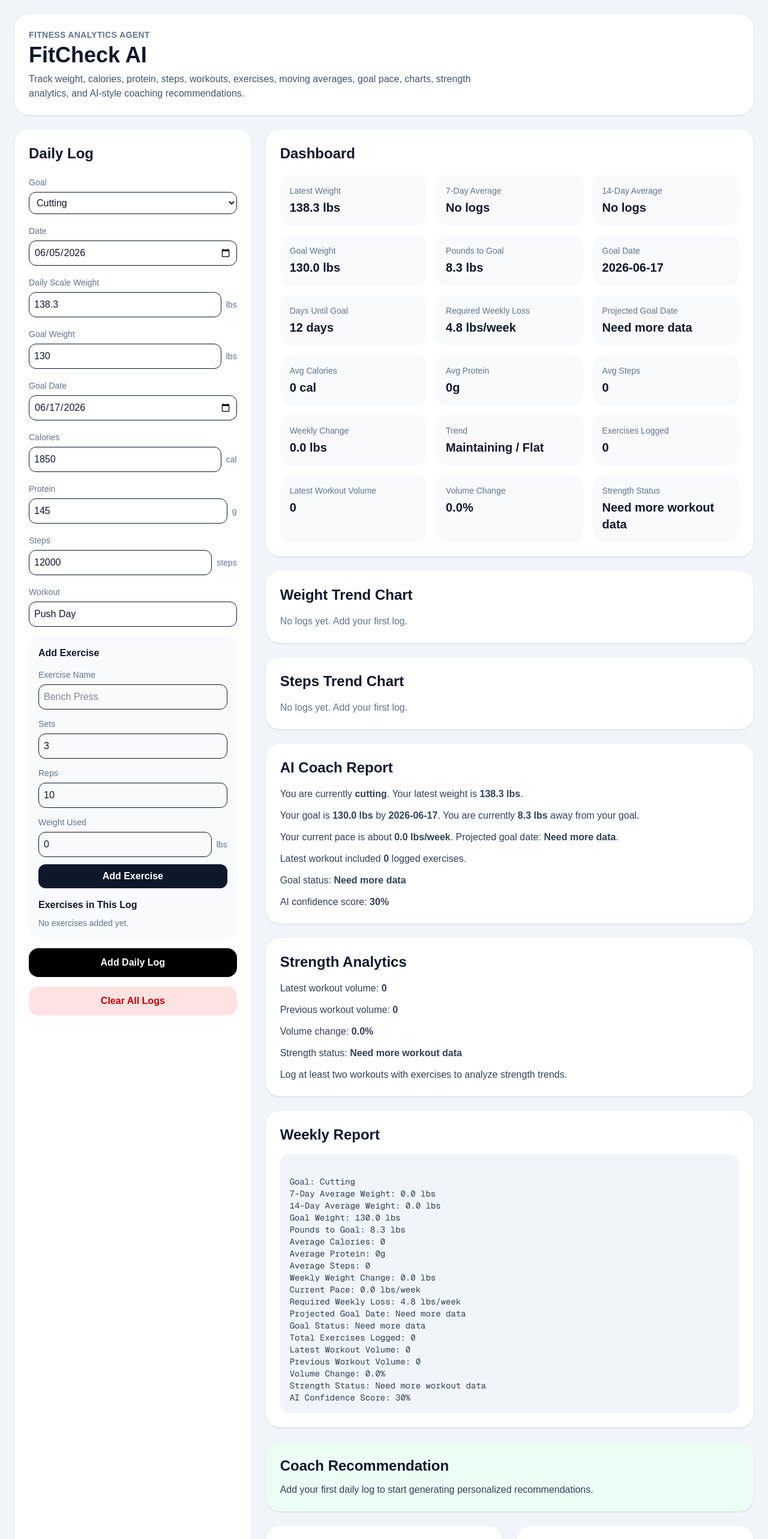
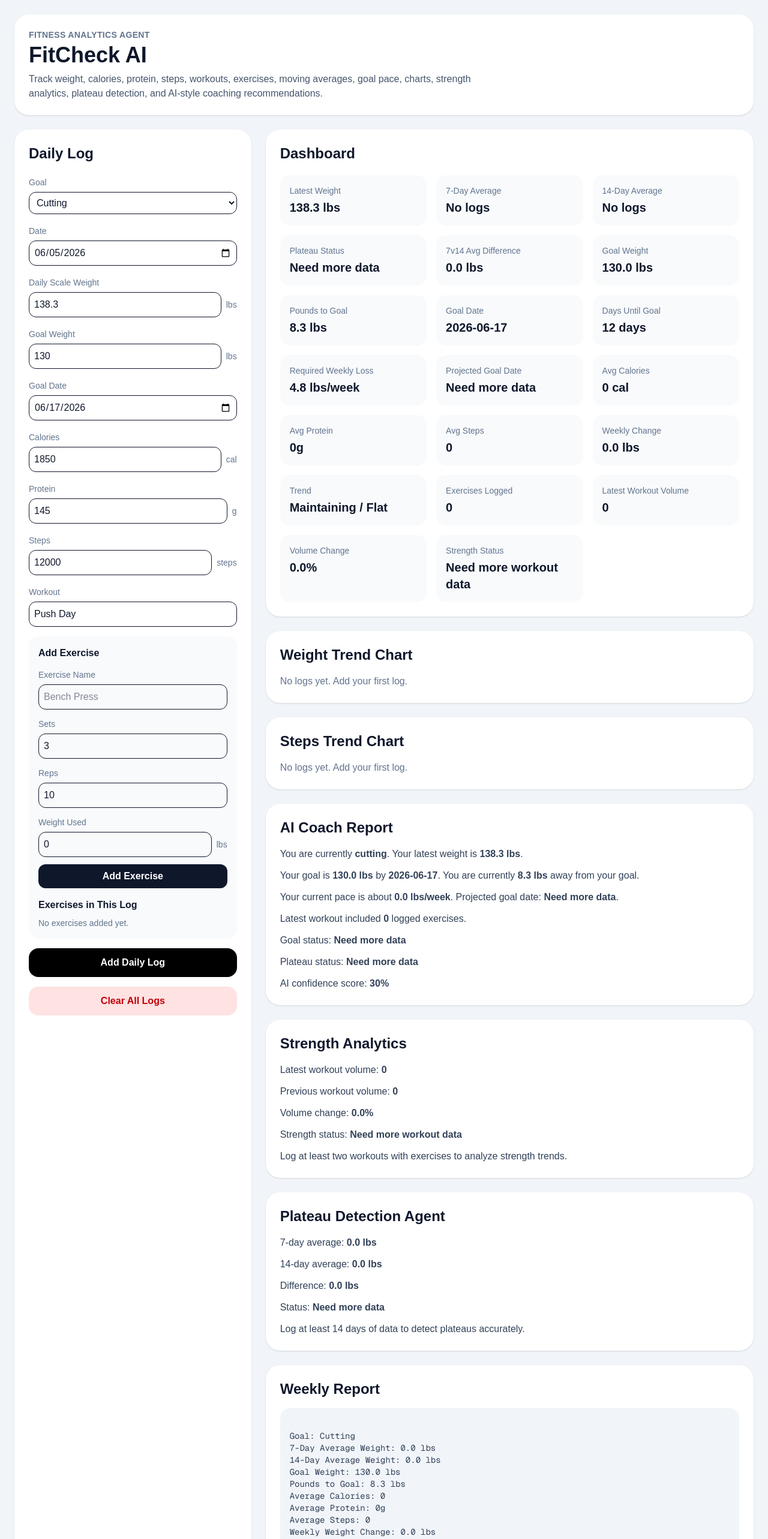
Before and after one commit to ayushs36/fitcheck-ai, a Next.js app: page / in a window 1280 px wide. Shown: the top 2566 px of the page at 60% size. Built offline with nearby package versions, Linux system fonts and the light colour scheme.

Commit message:
Add plateau detection agent

```diff
--- a/app/page.tsx
+++ b/app/page.tsx
@@ -34,6 +34,7 @@ type LogEntry = {
 
 const STORAGE_KEY = "fitcheck-logs-v1";
 const SETTINGS_KEY = "fitcheck-settings-v1";
+
 export default function Home() {
   const [goal, setGoal] = useState<Goal>("Cutting");
   const [goalWeight, setGoalWeight] = useState(130);
@@ -119,6 +120,34 @@ export default function Home() {
   const avgProtein = average(last7Logs.map((log) => log.protein));
   const avgSteps = average(last7Logs.map((log) => log.steps));
 
+  const plateauDifference = Math.abs(sevenDayAverage - fourteenDayAverage);
+
+  let plateauStatus = "Need more data";
+
+  if (logs.length >= 14) {
+    if (plateauDifference <= 0.3) {
+      plateauStatus = "Potential plateau detected";
+    } else if (sevenDayAverage < fourteenDayAverage) {
+      plateauStatus = "Progress trending down";
+    } else {
+      plateauStatus = "Weight trending up";
+    }
+  }
+
+  let plateauRecommendation =
+    "Log at least 14 days of data to detect plateaus accurately.";
+
+  if (plateauStatus === "Potential plateau detected") {
+    plateauRecommendation =
+      "Your 7-day and 14-day averages are very close, which may indicate a plateau. Check calorie consistency, maintain protein, keep steps consistent, and reassess after several more days before making aggressive changes.";
+  } else if (plateauStatus === "Progress trending down") {
+    plateauRecommendation =
+      "Your 7-day average is below your 14-day average, which means progress is still moving in the right direction.";
+  } else if (plateauStatus === "Weight trending up") {
+    plateauRecommendation =
+      "Your 7-day average is above your 14-day average. Review recent calories, steps, sodium, carbs, and workout stress before assuming fat gain.";
+  }
+
   const first7Weight = last7Logs[0]?.weight ?? latestWeight;
   const weeklyWeightChange =
     last7Logs.length >= 2 ? latestWeight - first7Weight : 0;
@@ -137,6 +166,7 @@ export default function Home() {
   );
 
   const weeksUntilGoal = daysUntilGoal / 7;
+
   const requiredWeeklyLoss =
     weeksUntilGoal > 0 ? poundsToGoal / weeksUntilGoal : 0;
 
@@ -269,6 +299,9 @@ Current Pace: ${currentPace.toFixed(1)} lbs/week
 Required Weekly Loss: ${requiredWeeklyLoss.toFixed(1)} lbs/week
 Projected Goal Date: ${projectedGoalDateText}
 Goal Status: ${goalStatus}
+Plateau Status: ${plateauStatus}
+7v14 Average Difference: ${plateauDifference.toFixed(1)} lbs
+Plateau Recommendation: ${plateauRecommendation}
 Total Exercises Logged: ${totalExercises}
 Latest Workout Volume: ${latestWorkoutVolume.toFixed(0)}
 Previous Workout Volume: ${previousWorkoutVolume.toFixed(0)}
@@ -288,6 +321,7 @@ AI Confidence Score: ${confidenceScore}%
     poundsToGoal,
     totalExercises,
     strengthStatus,
+    plateauStatus,
   });
 
   function resetEntry() {
@@ -341,7 +375,9 @@ AI Confidence Score: ${confidenceScore}%
     );
 
     if (duplicateDate) {
-      alert("A log already exists for this date. Edit that log or choose another date.");
+      alert(
+        "A log already exists for this date. Edit that log or choose another date."
+      );
       return;
     }
 
@@ -388,8 +424,8 @@ AI Confidence Score: ${confidenceScore}%
 
           <p className="mt-2 max-w-3xl text-slate-600">
             Track weight, calories, protein, steps, workouts, exercises, moving
-            averages, goal pace, charts, strength analytics, and AI-style
-            coaching recommendations.
+            averages, goal pace, charts, strength analytics, plateau detection,
+            and AI-style coaching recommendations.
           </p>
         </header>
 
@@ -571,23 +607,67 @@ AI Confidence Score: ${confidenceScore}%
               <h2 className="text-2xl font-semibold">Dashboard</h2>
 
               <div className="mt-5 grid gap-4 md:grid-cols-3">
-                <Stat label="Latest Weight" value={`${latestWeight.toFixed(1)} lbs`} />
-                <Stat label="7-Day Average" value={logs.length ? `${sevenDayAverage.toFixed(1)} lbs` : "No logs"} />
-                <Stat label="14-Day Average" value={logs.length ? `${fourteenDayAverage.toFixed(1)} lbs` : "No logs"} />
-                <Stat label="Goal Weight" value={`${goalWeight.toFixed(1)} lbs`} />
-                <Stat label="Pounds to Goal" value={`${poundsToGoal.toFixed(1)} lbs`} />
+                <Stat
+                  label="Latest Weight"
+                  value={`${latestWeight.toFixed(1)} lbs`}
+                />
+                <Stat
+                  label="7-Day Average"
+                  value={
+                    logs.length ? `${sevenDayAverage.toFixed(1)} lbs` : "No logs"
+                  }
+                />
+                <Stat
+                  label="14-Day Average"
+                  value={
+                    logs.length
+                      ? `${fourteenDayAverage.toFixed(1)} lbs`
+                      : "No logs"
+                  }
+                />
+                <Stat label="Plateau Status" value={plateauStatus} />
+                <Stat
+                  label="7v14 Avg Difference"
+                  value={`${plateauDifference.toFixed(1)} lbs`}
+                />
+                <Stat
+                  label="Goal Weight"
+                  value={`${goalWeight.toFixed(1)} lbs`}
+                />
+                <Stat
+                  label="Pounds to Goal"
+                  value={`${poundsToGoal.toFixed(1)} lbs`}
+                />
                 <Stat label="Goal Date" value={goalDate} />
                 <Stat label="Days Until Goal" value={`${daysUntilGoal} days`} />
-                <Stat label="Required Weekly Loss" value={`${requiredWeeklyLoss.toFixed(1)} lbs/week`} />
+                <Stat
+                  label="Required Weekly Loss"
+                  value={`${requiredWeeklyLoss.toFixed(1)} lbs/week`}
+                />
                 <Stat label="Projected Goal Date" value={projectedGoalDateText} />
-                <Stat label="Avg Calories" value={`${avgCalories.toFixed(0)} cal`} />
-                <Stat label="Avg Protein" value={`${avgProtein.toFixed(0)}g`} />
+                <Stat
+                  label="Avg Calories"
+                  value={`${avgCalories.toFixed(0)} cal`}
+                />
+                <Stat
+                  label="Avg Protein"
+                  value={`${avgProtein.toFixed(0)}g`}
+                />
                 <Stat label="Avg Steps" value={`${avgSteps.toFixed(0)}`} />
-                <Stat label="Weekly Change" value={`${weeklyWeightChange.toFixed(1)} lbs`} />
+                <Stat
+                  label="Weekly Change"
+                  value={`${weeklyWeightChange.toFixed(1)} lbs`}
+                />
                 <Stat label="Trend" value={trend} />
                 <Stat label="Exercises Logged" value={`${totalExercises}`} />
-                <Stat label="Latest Workout Volume" value={`${latestWorkoutVolume.toFixed(0)}`} />
-                <Stat label="Volume Change" value={`${volumeChange.toFixed(1)}%`} />
+                <Stat
+                  label="Latest Workout Volume"
+                  value={`${latestWorkoutVolume.toFixed(0)}`}
+                />
+                <Stat
+                  label="Volume Change"
+                  value={`${volumeChange.toFixed(1)}%`}
+                />
                 <Stat label="Strength Status" value={strengthStatus} />
               </div>
             </section>
@@ -596,7 +676,9 @@ AI Confidence Score: ${confidenceScore}%
               <h2 className="text-2xl font-semibold">Weight Trend Chart</h2>
 
               {chartData.length === 0 ? (
-                <p className="mt-4 text-slate-500">No logs yet. Add your first log.</p>
+                <p className="mt-4 text-slate-500">
+                  No logs yet. Add your first log.
+                </p>
               ) : (
                 <div className="mt-5 h-72">
                   <ResponsiveContainer width="100%" height="100%">
@@ -605,7 +687,12 @@ AI Confidence Score: ${confidenceScore}%
                       <XAxis dataKey="date" />
                       <YAxis domain={["dataMin - 2", "dataMax + 2"]} />
                       <Tooltip />
-                      <Line type="monotone" dataKey="weight" strokeWidth={3} dot />
+                      <Line
+                        type="monotone"
+                        dataKey="weight"
+                        strokeWidth={3}
+                        dot
+                      />
                     </LineChart>
                   </ResponsiveContainer>
                 </div>
@@ -616,7 +703,9 @@ AI Confidence Score: ${confidenceScore}%
               <h2 className="text-2xl font-semibold">Steps Trend Chart</h2>
 
               {chartData.length === 0 ? (
-                <p className="mt-4 text-slate-500">No logs yet. Add your first log.</p>
+                <p className="mt-4 text-slate-500">
+                  No logs yet. Add your first log.
+                </p>
               ) : (
                 <div className="mt-5 h-72">
                   <ResponsiveContainer width="100%" height="100%">
@@ -625,7 +714,12 @@ AI Confidence Score: ${confidenceScore}%
                       <XAxis dataKey="date" />
                       <YAxis />
                       <Tooltip />
-                      <Line type="monotone" dataKey="steps" strokeWidth={3} dot />
+                      <Line
+                        type="monotone"
+                        dataKey="steps"
+                        strokeWidth={3}
+                        dot
+                      />
                     </LineChart>
                   </ResponsiveContainer>
                 </div>
@@ -651,7 +745,8 @@ AI Confidence Score: ${confidenceScore}%
                 <p>
                   Your goal is <strong>{goalWeight.toFixed(1)} lbs</strong> by{" "}
                   <strong>{goalDate}</strong>. You are currently{" "}
-                  <strong>{poundsToGoal.toFixed(1)} lbs</strong> away from your goal.
+                  <strong>{poundsToGoal.toFixed(1)} lbs</strong> away from your
+                  goal.
                 </p>
 
                 <p>
@@ -662,11 +757,16 @@ AI Confidence Score: ${confidenceScore}%
 
                 <p>
                   Latest workout included{" "}
-                  <strong>{latestWorkoutExercises.length}</strong> logged exercises.
+                  <strong>{latestWorkoutExercises.length}</strong> logged
+                  exercises.
                 </p>
 
                 <p>
                   Goal status: <strong>{goalStatus}</strong>
+                </p>
+
+                <p>
+                  Plateau status: <strong>{plateauStatus}</strong>
                 </p>
 
                 <p>
@@ -702,6 +802,33 @@ AI Confidence Score: ${confidenceScore}%
             </section>
 
             <section className="rounded-3xl bg-white p-6 shadow-sm">
+              <h2 className="text-2xl font-semibold">Plateau Detection Agent</h2>
+
+              <div className="mt-4 space-y-3 text-slate-700">
+                <p>
+                  7-day average:{" "}
+                  <strong>{sevenDayAverage.toFixed(1)} lbs</strong>
+                </p>
+
+                <p>
+                  14-day average:{" "}
+                  <strong>{fourteenDayAverage.toFixed(1)} lbs</strong>
+                </p>
+
+                <p>
+                  Difference:{" "}
+                  <strong>{plateauDifference.toFixed(1)} lbs</strong>
+                </p>
+
+                <p>
+                  Status: <strong>{plateauStatus}</strong>
+                </p>
+
+                <p>{plateauRecommendation}</p>
+              </div>
+            </section>
+
+            <section className="rounded-3xl bg-white p-6 shadow-sm">
               <h2 className="text-2xl font-semibold">Weekly Report</h2>
               <pre className="mt-4 whitespace-pre-wrap rounded-2xl bg-slate-100 p-4 text-sm text-slate-700">
                 {weeklyReport}
@@ -718,13 +845,39 @@ AI Confidence Score: ${confidenceScore}%
                 <h2 className="text-xl font-semibold">Agent Checks</h2>
 
                 <ul className="mt-4 space-y-2 text-slate-700">
-                  <li>Data quality: {enoughData ? "✅ Enough logs" : "⚠️ Add more logs"}</li>
-                  <li>Protein target: {proteinTargetMet ? "✅ Met" : "⚠️ Not met"}</li>
-                  <li>Step target: {stepTargetMet ? "✅ Met" : "⚠️ Not met"}</li>
-                  <li>Weight trend: {weeklyWeightChange < 0 ? "✅ Moving down" : "⚠️ Flat/increasing"}</li>
-                  <li>Goal pace: {requiredWeeklyLoss <= 2 ? "✅ Manageable" : "⚠️ Aggressive"}</li>
-                  <li>Workout detail: {totalExercises > 0 ? "✅ Exercises logged" : "⚠️ Add exercises"}</li>
-                  <li>Strength analysis: {workoutVolumes.length >= 2 ? "✅ Available" : "⚠️ Need 2 workouts"}</li>
+                  <li>
+                    Data quality:{" "}
+                    {enoughData ? "✅ Enough logs" : "⚠️ Add more logs"}
+                  </li>
+                  <li>
+                    Protein target:{" "}
+                    {proteinTargetMet ? "✅ Met" : "⚠️ Not met"}
+                  </li>
+                  <li>
+                    Step target: {stepTargetMet ? "✅ Met" : "⚠️ Not met"}
+                  </li>
+                  <li>
+                    Weight trend:{" "}
+                    {weeklyWeightChange < 0
+                      ? "✅ Moving down"
+                      : "⚠️ Flat/increasing"}
+                  </li>
+                  <li>
+                    Goal pace:{" "}
+                    {requiredWeeklyLoss <= 2 ? "✅ Manageable" : "⚠️ Aggressive"}
+                  </li>
+                  <li>
+                    Workout detail:{" "}
+                    {totalExercises > 0
+                      ? "✅ Exercises logged"
+                      : "⚠️ Add exercises"}
+                  </li>
+                  <li>
+                    Strength analysis:{" "}
+                    {workoutVolumes.length >= 2
+                      ? "✅ Available"
+                      : "⚠️ Need 2 workouts"}
+                  </li>
                 </ul>
               </section>
 
@@ -824,6 +977,7 @@ function getRecommendation({
   poundsToGoal,
   totalExercises,
   strengthStatus,
+  plateauStatus,
 }: {
   goal: Goal;
   logsCount: number;
@@ -835,6 +989,7 @@ function getRecommendation({
   poundsToGoal: number;
   totalExercises: number;
   strengthStatus: string;
+  plateauStatus: string;
 }) {
   if (logsCount === 0) {
     return "Add your first daily log to start generating personalized recommendations.";
@@ -859,6 +1014,10 @@ function getRecommendation({
 
     if (strengthStatus === "Strength/performance dropping") {
       return "Strength is dropping while cutting. Consider improving recovery, slightly increasing calories, or reducing training fatigue.";
+    }
+
+    if (plateauStatus === "Potential plateau detected") {
+      return "Potential plateau detected. Before reducing calories further, verify consistency with calories, steps, protein, sleep, and weigh-ins.";
     }
 
     if (requiredWeeklyLoss > 2.25) {
```
Lines whose indentation alone changed are shown as unchanged.
